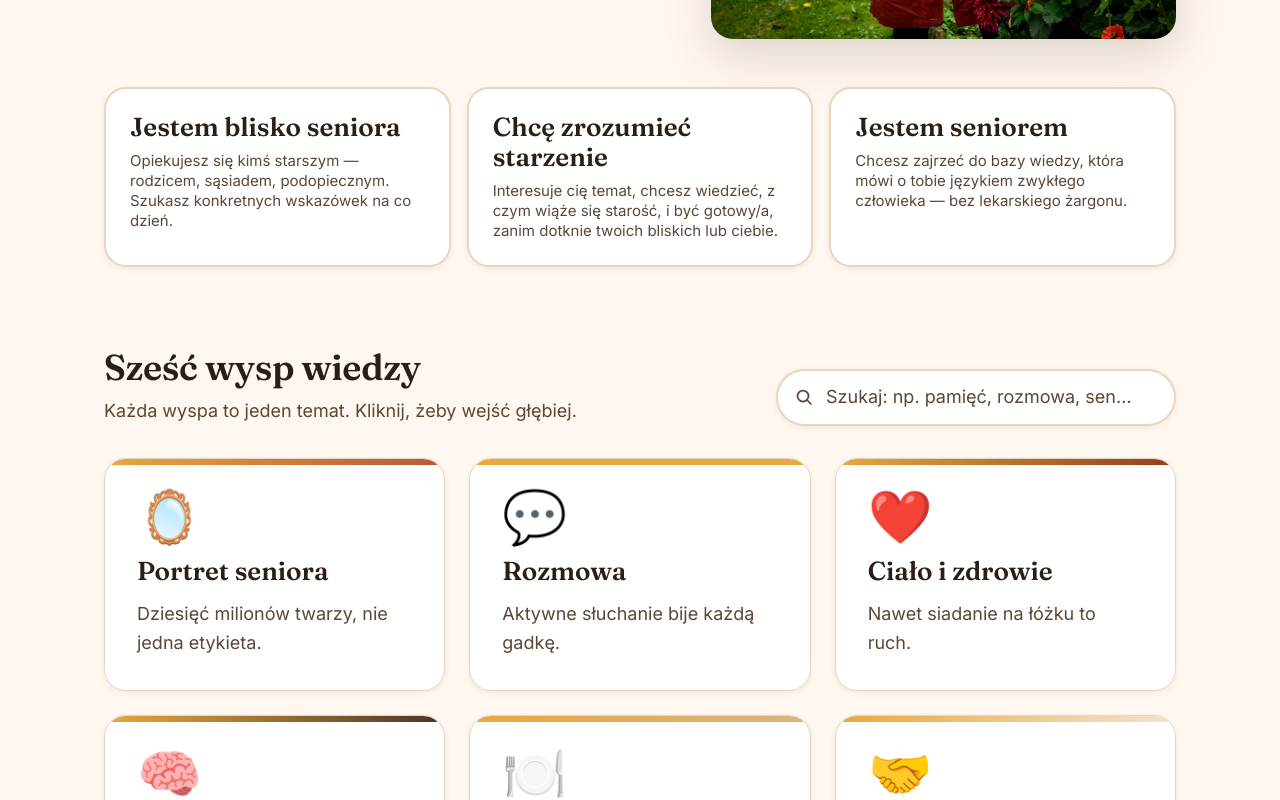
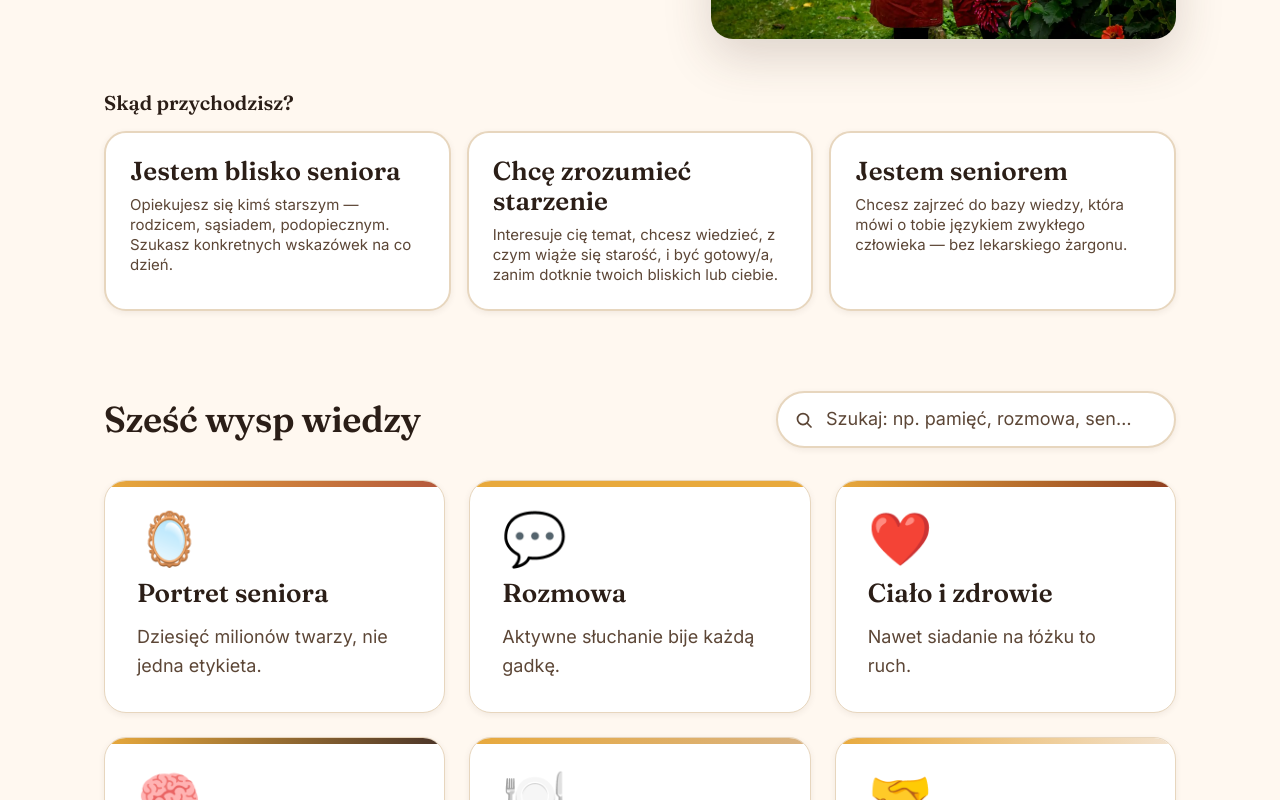
Before and after one commit to michalinamusielik/vibecoding_championship, a React (Vite) app: page / in a window 1280 px wide. Shown: the part 660-1460 px from the top of the page. Built offline with nearby package versions, Linux system fonts and the light colour scheme.

Commit message:
feat: extract PersonaPicker component for personas section
Agent-Id: agent-7a05e22e-bafd-45e9-9fee-a515f0c3d45e
Linked-Note-Id: 8bb0943e-8977-4b4d-9dc0-c00add1059d4

```diff
--- a/src/components/IslandGrid.tsx
+++ b/src/components/IslandGrid.tsx
@@ -1,3 +1,4 @@
+import type { ReactNode } from "react";
 import type { Island } from "../data/islands";
 import { IslandCard } from "./IslandCard";
 
@@ -5,16 +6,26 @@ interface IslandGridProps {
   islands: Island[];
   activePersonaIslandIds: string[] | null;
   registerCardRef: (id: string, el: HTMLAnchorElement | null) => void;
+  search?: ReactNode;
 }
 
 export function IslandGrid({
   islands,
   activePersonaIslandIds,
   registerCardRef,
+  search,
 }: IslandGridProps) {
   const filterActive = activePersonaIslandIds !== null;
 
   return (
+    <section id="wyspy" className="islands" aria-labelledby="wyspy-heading">
+      <div className="container">
+        <div className="islands__header">
+          <h2 id="wyspy-heading" className="islands__title">
+            Sześć wysp wiedzy
+          </h2>
+          {search ? <div className="islands__search">{search}</div> : null}
+        </div>
         <ul className="islands__grid">
           {islands.map((island) => {
             const highlighted =
@@ -33,5 +44,7 @@ export function IslandGrid({
             );
           })}
         </ul>
+      </div>
+    </section>
   );
 }
--- /dev/null
+++ b/src/components/PersonaPicker.tsx
@@ -0,0 +1,55 @@
+import type { Persona, PersonaId } from "../data/personas";
+
+interface PersonaPickerProps {
+  personas: Persona[];
+  activePersonaId: PersonaId | null;
+  onSelectPersona: (id: PersonaId) => void;
+}
+
+export function PersonaPicker({
+  personas,
+  activePersonaId,
+  onSelectPersona,
+}: PersonaPickerProps) {
+  return (
+    <section className="persona-picker" aria-labelledby="persona-picker-h">
+      <div className="container persona-picker__inner">
+        <p id="persona-picker-h" className="persona-picker__eyebrow">
+          Skąd przychodzisz?
+        </p>
+        <div
+          className="persona-picker__grid"
+          role="group"
+          aria-label="Wybierz perspektywę"
+        >
+          {personas.map((p) => {
+            const isActive = activePersonaId === p.id;
+            return (
+              <button
+                key={p.id}
+                type="button"
+                className={
+                  "persona-button" +
+                  (isActive ? " persona-button--active" : "")
+                }
+                aria-pressed={isActive}
+                onClick={() => onSelectPersona(p.id)}
+              >
+                <span className="persona-button__label">{p.label}</span>
+                <span className="persona-button__description">
+                  {p.description}
+                </span>
+              </button>
+            );
+          })}
+        </div>
+        {activePersonaId !== null && (
+          <p className="persona-picker__hint" role="status">
+            Pokazujemy wyspy dopasowane do twojej perspektywy. Kliknij wybraną
+            personę ponownie, aby zobaczyć wszystkie.
+          </p>
+        )}
+      </div>
+    </section>
+  );
+}
--- a/src/pages/HomePage.tsx
+++ b/src/pages/HomePage.tsx
@@ -3,6 +3,7 @@ import { useLocation } from "react-router-dom";
 import { islands } from "../data/islands";
 import { personas, type PersonaId } from "../data/personas";
 import { Hero } from "../components/Hero";
+import { PersonaPicker } from "../components/PersonaPicker";
 import { IslandGrid } from "../components/IslandGrid";
 import { SearchBox } from "../components/SearchBox";
 import { searchIslands } from "../lib/searchIslands";
@@ -99,73 +100,24 @@ export function HomePage() {
   return (
     <>
       <Hero />
-      <section className="personas" aria-label="Wybierz perspektywę">
-        <div className="container personas__inner">
-          <div className="personas__grid" role="group" aria-label="Wybierz perspektywę">
-            {personas.map((p) => {
-              const isActive = activePersonaId === p.id;
-              return (
-                <button
-                  key={p.id}
-                  type="button"
-                  className={
-                    "persona-button" +
-                    (isActive ? " persona-button--active" : "")
-                  }
-                  aria-pressed={isActive}
-                  onClick={() => handleSelectPersona(p.id)}
-                >
-                  <span className="persona-button__label">{p.label}</span>
-                  <span className="persona-button__description">
-                    {p.description}
-                  </span>
-                </button>
-              );
-            })}
-          </div>
-          {activePersonaId !== null && (
-            <p className="personas__hint" role="status">
-              Pokazujemy wyspy dopasowane do twojej perspektywy. Kliknij wybraną
-              personę ponownie, aby zobaczyć wszystkie.
-            </p>
-          )}
-        </div>
-      </section>
-      <section id="wyspy" className="islands" aria-labelledby="islands-h">
-        <div className="container">
-          <div className="islands__header">
-            <div className="islands__heading">
-              <h2 id="islands-h" className="islands__title">
-                Sześć wysp wiedzy
-              </h2>
-              <p className="islands__lede">
-                Każda wyspa to jeden temat. Kliknij, żeby wejść głębiej.
-              </p>
-            </div>
-            <div className="islands__search">
-              <SearchBox
-                value={query}
-                onChange={setQuery}
-                onClear={() => setQuery("")}
+      <PersonaPicker
+        personas={personas}
+        activePersonaId={activePersonaId}
+        onSelectPersona={handleSelectPersona}
       />
-            </div>
-          </div>
+      {showEmptyState ? (
+        <>
           <div aria-live="polite" className="sr-only">
             {announcement}
           </div>
-          {trimmedQuery !== "" && !showEmptyState && (
-            <p className="search__count">
-              Wyniki: {filtered.length} z {islands.length}
-            </p>
-          )}
-          {showEmptyState ? (
-            <div className="search-empty__inner" aria-labelledby="search-empty-h">
+          <section className="search-empty" aria-labelledby="search-empty-h">
+            <div className="container search-empty__inner">
               <p className="search-empty__emoji" aria-hidden="true">
                 🌿
               </p>
-              <h3 id="search-empty-h" className="search-empty__title">
+              <h2 id="search-empty-h" className="search-empty__title">
                 Nie znaleźliśmy wysp pasujących do „{trimmedQuery}”.
-              </h3>
+              </h2>
               <p className="search-empty__lede">Spróbuj innego słowa.</p>
               <button
                 type="button"
@@ -175,15 +127,32 @@ export function HomePage() {
                 Wyczyść wyszukiwanie
               </button>
             </div>
+          </section>
+        </>
       ) : (
         <IslandGrid
           islands={filtered}
           activePersonaIslandIds={activePersonaIslandIds}
           registerCardRef={registerCardRef}
+          search={
+            <>
+              <SearchBox
+                value={query}
+                onChange={setQuery}
+                onClear={() => setQuery("")}
+              />
+              <div aria-live="polite" className="sr-only">
+                {announcement}
+              </div>
+              {trimmedQuery !== "" && (
+                <p className="search__count">
+                  Wyniki: {filtered.length} z {islands.length}
+                </p>
+              )}
+            </>
+          }
         />
       )}
-        </div>
-      </section>
     </>
   );
 }
--- a/src/styles/components.css
+++ b/src/styles/components.css
@@ -150,26 +150,33 @@ body {
   max-width: 60ch;
   margin: 0;
 }
-/* Personas section */
-.personas {
+/* Persona picker section */
+.persona-picker {
   padding: 0 0 var(--space-6);
 }
-.personas__inner {
+.persona-picker__inner {
   display: flex;
   flex-direction: column;
   gap: var(--space-3);
 }
-.personas__grid {
+.persona-picker__eyebrow {
+  font-family: var(--font-display);
+  font-size: var(--fs-lg);
+  font-weight: 600;
+  margin: 0;
+  color: var(--text);
+}
+.persona-picker__grid {
   display: grid;
   grid-template-columns: 1fr;
   gap: var(--space-4);
 }
 @media (min-width: 768px) {
-  .personas__grid {
+  .persona-picker__grid {
     grid-template-columns: repeat(3, 1fr);
   }
 }
-.personas__hint {
+.persona-picker__hint {
   font-size: var(--fs-sm);
   color: var(--text-muted);
   margin: 0;
@@ -227,21 +234,18 @@ body {
   gap: var(--space-4);
   margin: 0 0 var(--space-6);
 }
-@media (min-width: 768px) {
+@media (min-width: 640px) {
   .islands__header {
     flex-direction: row;
-    align-items: flex-end;
+    align-items: center;
     justify-content: space-between;
     gap: var(--space-6);
   }
 }
-.islands__heading {
-  min-width: 0;
-}
 .islands__search {
   width: 100%;
 }
-@media (min-width: 768px) {
+@media (min-width: 640px) {
   .islands__search {
     width: 100%;
     max-width: 400px;
@@ -250,10 +254,6 @@ body {
 }
 .islands__title {
   font-size: clamp(var(--fs-xl), 4vw, var(--fs-2xl));
-  margin: 0 0 var(--space-2);
-}
-.islands__lede {
-  color: var(--text-muted);
   margin: 0;
 }
 .islands__grid {
```
Lines whose indentation alone changed are shown as unchanged.
